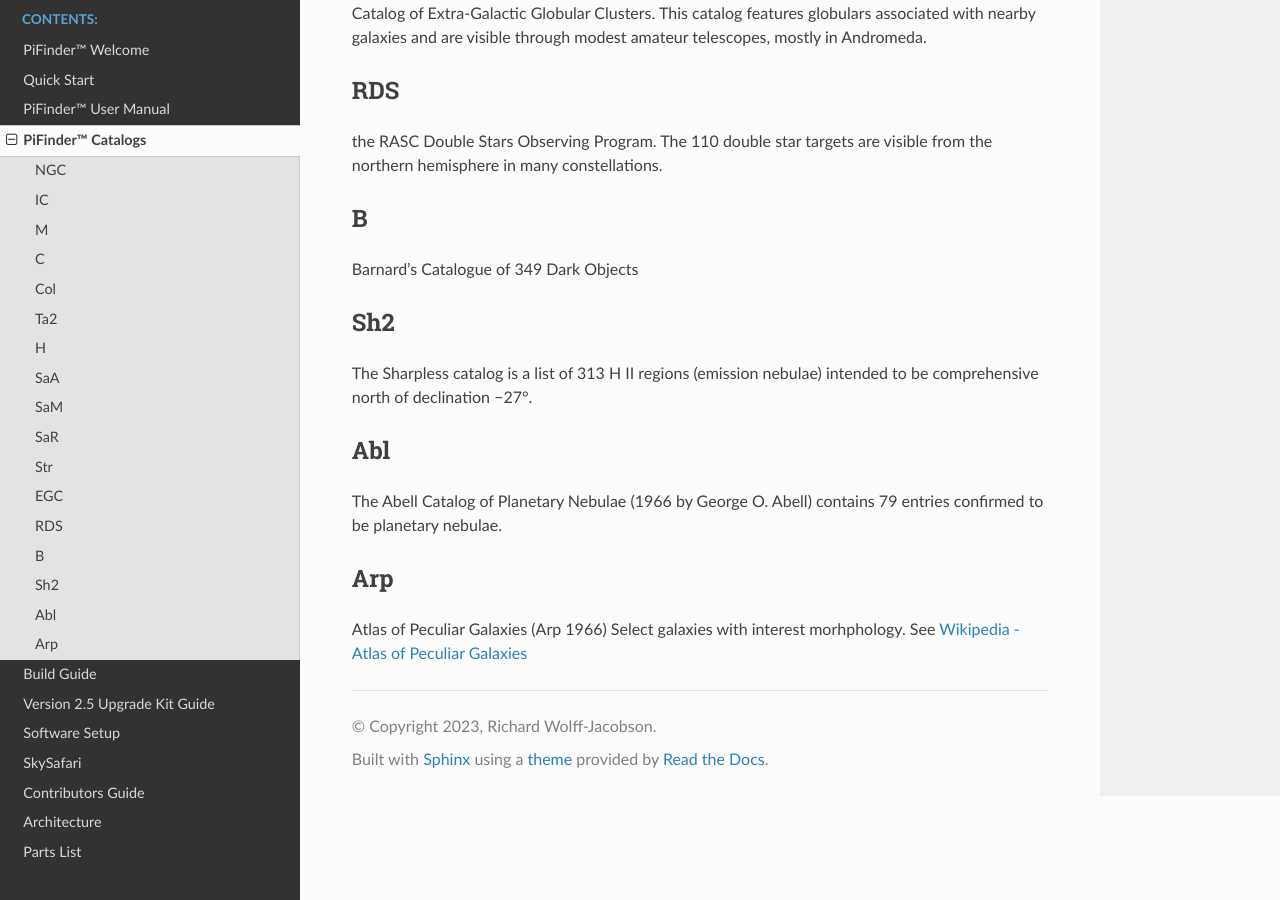
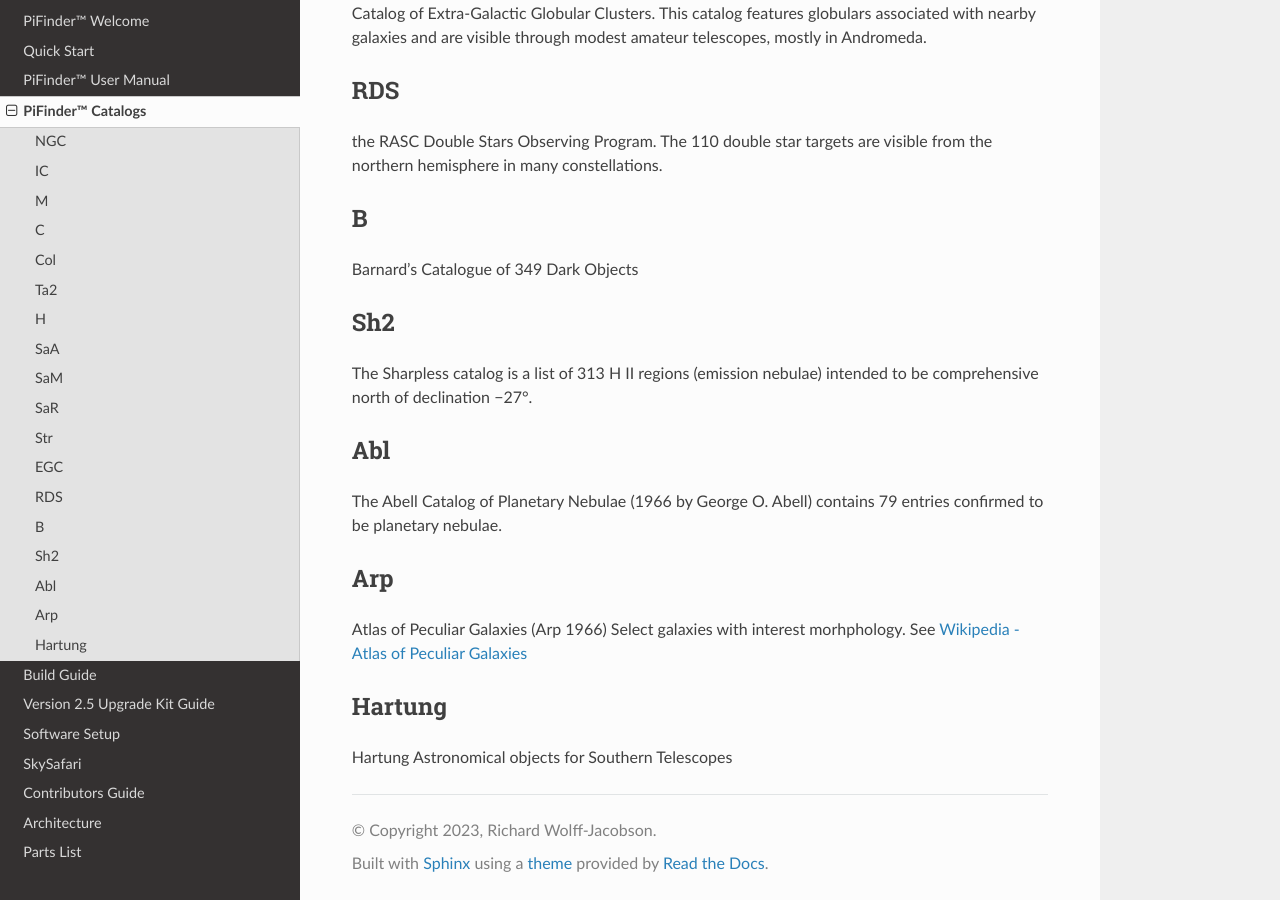
Before and after one commit to brickbots/PiFinder, a Sphinx documentation site: the page built from docs/source/catalogs.rst, in a window 1280 px wide and 900 px high, scrolled down 1550 px. Built offline with Sphinx 7.4.7 and the Read the Docs theme 3.1.0, drawn with Linux system fonts in a browser that asks for light colours.

Commit message:
Added Hartung to catalogs.rst

```diff
--- a/docs/source/catalogs.rst
+++ b/docs/source/catalogs.rst
@@ -77,3 +77,7 @@ Arp
 ----
 Atlas of Peculiar Galaxies    (Arp 1966)
 Select galaxies with interest morhphology.  See `Wikipedia - Atlas of Peculiar Galaxies <https://en.wikipedia.org/wiki/Atlas_of_Peculiar_Galaxies>`_
+
+Hartung
+----------
+Hartung Astronomical objects for Southern Telescopes
```
